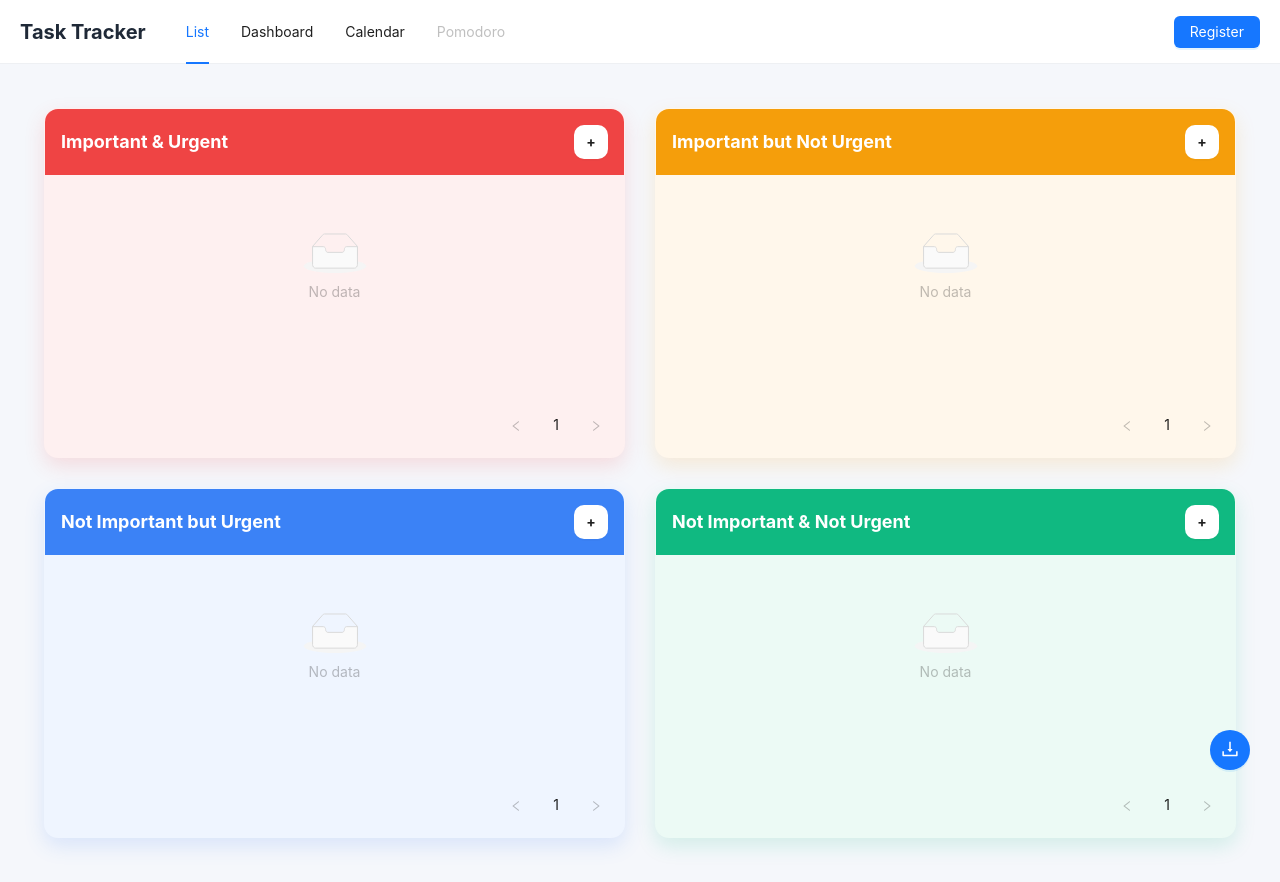
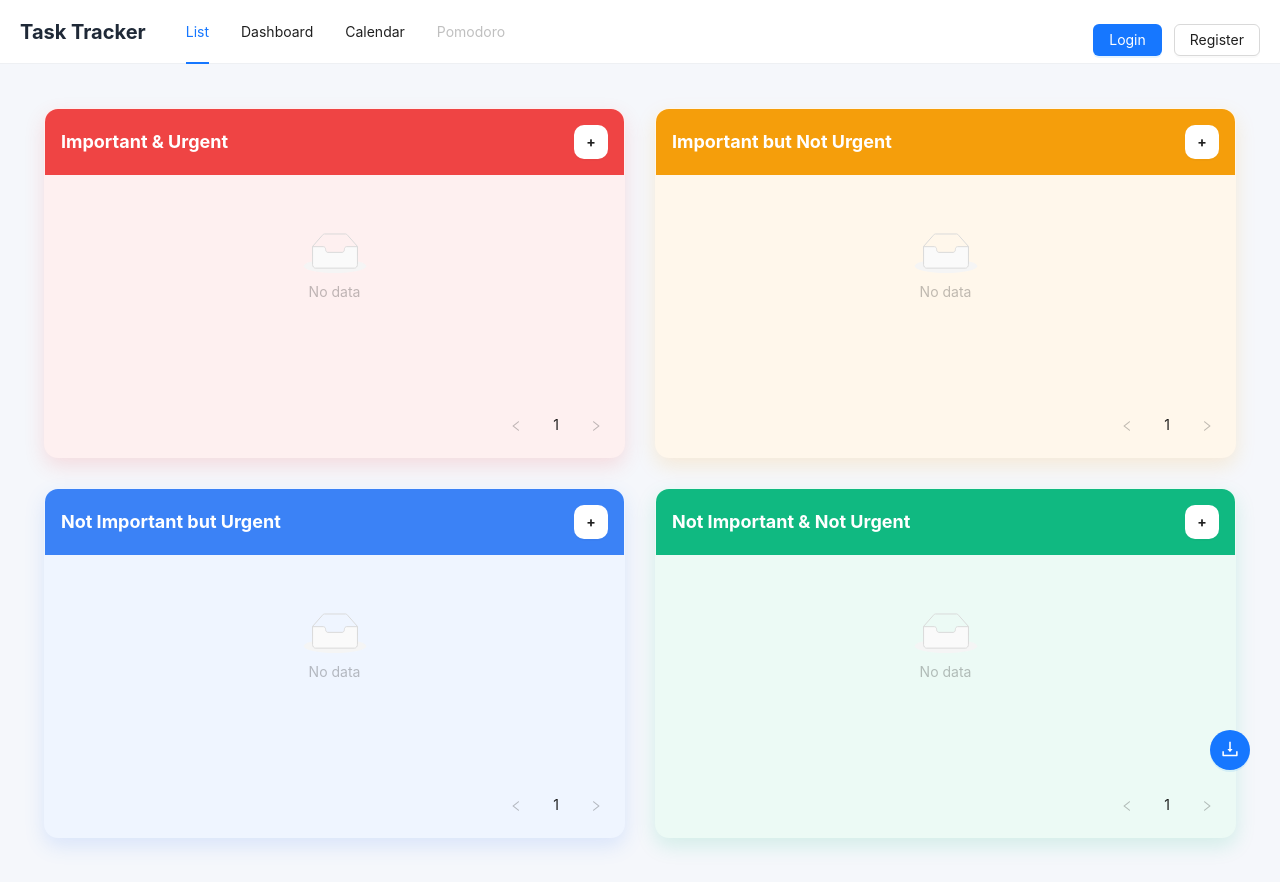
Before and after one commit to RainF0rester/4Todo, a Vue app in the folder frontend/: page /list in a window 1280 px wide. Built offline with nearby package versions, Linux system fonts and the light colour scheme; sample sign-in values are in the browser's storage.

Commit message:
fix: change the router settings

```diff
--- a/frontend/src/App.vue
+++ b/frontend/src/App.vue
@@ -2,7 +2,7 @@
   <a-layout style="min-height:100vh;background:#f5f7fb">
     <!-- Top Nav -->
     <a-layout-header v-if="showHeader" class="topbar">
-      <div class="brand" @click="goToWelcome">Task Tracker</div>
+      <div class="brand" @click="homePage">Task Tracker</div>
       <a-menu mode="horizontal" :selectedKeys="[activeKey]" class="topmenu" @click="onMenuClick">
         <a-menu-item key="/list">List</a-menu-item>
         <a-menu-item key="/dashboard">Dashboard</a-menu-item>
@@ -27,7 +27,10 @@
           </a-dropdown>
         </div>
         <div v-else>
-          <a-button type="primary" @click="goToRegister">Register</a-button>
+          <div class="auth-buttons">
+            <a-button type="primary" @click="goToLogin">Login</a-button>
+            <a-button @click="goToRegister">Register</a-button>
+          </div>
         </div>
       </div>
     </a-layout-header>
@@ -42,6 +45,7 @@
 <script setup>
 import { computed } from 'vue'
 import { useRoute, useRouter } from 'vue-router'
+import { Modal } from 'ant-design-vue'
 
 const route = useRoute()
 const router = useRouter()
@@ -58,14 +62,21 @@ const userInitial = computed(() => {
   return email.trim().charAt(0).toUpperCase() || 'B'
 })
 
+
+
+
 function goToRegister() {
   localStorage.removeItem('authGuest')
   router.push({ path: '/auth', query: { mode: 'register' } })
   console.log('Redirecting to auth page for registration...')
 }
-
-function goToWelcome() {
-  router.push('/welcome')
+function goToLogin() {
+  localStorage.removeItem('authGuest')
+  router.push({ path: '/auth', query: { mode: 'login' } })
+  console.log('Redirecting to auth page for login...')
+}
+function homePage() {
+  router.push('/home')
 }
 
 function onMenuClick({ key }) {
@@ -134,12 +145,20 @@ function onMenuClick({ key }) {
   border: 1px solid #eef0f3;
 }
 
+
 .name {
   font-size: 14px;
 }
 
 .content {
   padding: 24px;
+}
+
+.auth-buttons {
+  display: flex;
+  gap: 12px;
+  margin-top: 16px;
+  align-items: center;
 }
 
 .content.centered {
--- a/frontend/src/router/index.js
+++ b/frontend/src/router/index.js
@@ -29,7 +29,7 @@ router.beforeEach((to) => {
 
   // allow guests to access the registration page explicitly
   const wantsRegister =
-    to.path === "/auth" && to.query && to.query.mode === "register";
+    to.path === "/auth" && to.query && to.query.mode === "login";
 
   let guestModalOpen = false;
   if (to.path !== "/auth" && !allowed) {
@@ -39,14 +39,14 @@ router.beforeEach((to) => {
 
   // if the user is a guest and tries to access other pages, show a modal and redirect to auth
     if (isGuest && !isAuth) {
-    const guestOk = to.path === "/list" || to.path === "/auth";
+    const guestOk = (to.path === "/list") || (to.path === "/auth") || (to.path === "/home")
     if (!guestOk) {
       if (!guestModalOpen) {
-        guestModalOpen = true;
+        guestModalOpen =  true;
         Modal.confirm({
           title: "Guest Access Restricted",
           content:
-            "Unable to access this page for guests. Please log in or register to save your data.",
+            "Unable to access this page for guests. Please login or register to save your data.",
           okText: "login",
           cancelText: "cancel",
           centered: true,
```
